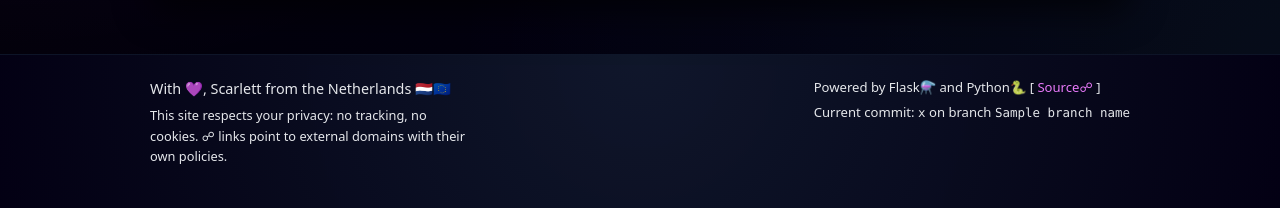
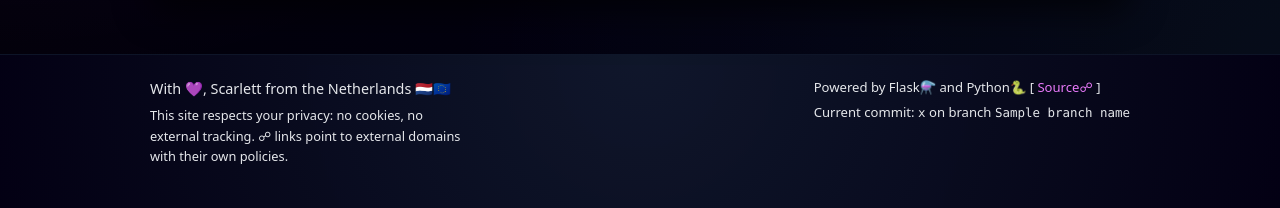
Before and after one commit to ScarlettSamantha/scarlettbytes, a Flask app: template app/templates/home.j2 in a window 1280 px wide. Shown: the part 735-943 px from the top of the page. Run offline with Flask 3, Linux system fonts and the light colour scheme; the template is opened without the code that fills it: most values are stand-ins (such as "Sample title", 1, 10 or a date in 2020).

Commit message:
♻️  Clarify the the tracking policy

```diff
--- a/app/templates/_footer.j2
+++ b/app/templates/_footer.j2
@@ -3,7 +3,7 @@
         <div class="footer-left">
             <p class="footer-text-main">With 💜, Scarlett from the Netherlands 🇳🇱🇪🇺</p>
             <p class="footer-text-sub">
-                This site respects your privacy: no tracking, no cookies.
+                This site respects your privacy: no cookies, no external tracking.
                 ☍ links point to external domains with their own policies.
             </p>
         </div>
```
